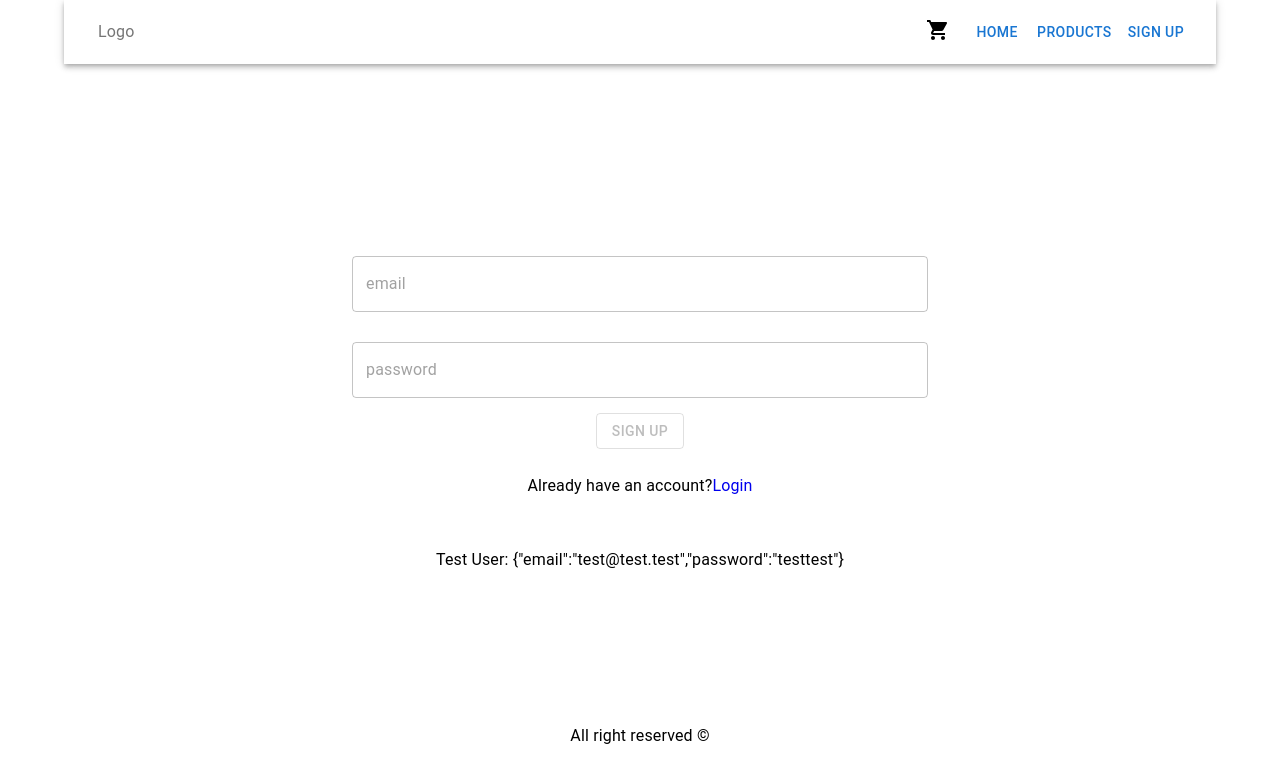
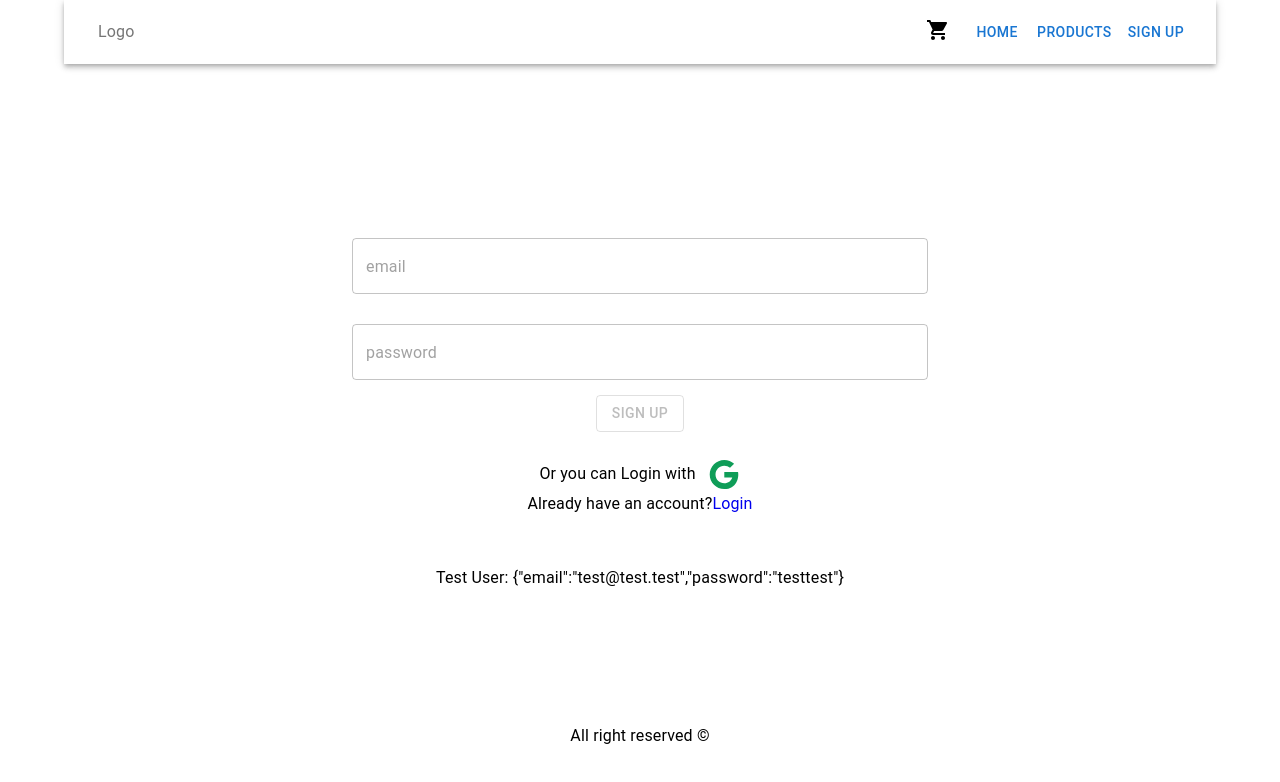
Before and after one commit to whatislove-zh/restaurant-demo, a React (Create React App) app: page /signup in a window 1280 px wide. Shown: the top 782 px of the page. Built offline with nearby package versions, Linux system fonts and the light colour scheme; no server answers.

Commit message:
add google auth

```diff
--- a/src/pages/Login.jsx
+++ b/src/pages/Login.jsx
@@ -3,12 +3,16 @@ import {
   signInWithEmailAndPassword,
   getAuth,
   createUserWithEmailAndPassword,
+  signInWithPopup,
+  GoogleAuthProvider,
 } from "firebase/auth";
 import { useEffect, useState } from "react";
 import { useDispatch, useSelector } from "react-redux";
 import { Link, useNavigate } from "react-router-dom";
 import { setUser, userInfo } from "../store/features/user/userSlice";
 import { useForm } from "react-hook-form";
+
+import GoogleIcon from "@mui/icons-material/Google";
 
 const testUser = {
   email: "test@test.test",
@@ -67,14 +71,27 @@ export const Login = ({ isSignUp = false }) => {
               id: user.uid,
             })
           );
-
-
           navigate("/profile");
         })
         .catch((err) => {
           setAuthError(err.message);
         });
     }
+  };
+
+  const googleAuth = () => {
+    const auth = getAuth();
+    const provider = new GoogleAuthProvider();
+    signInWithPopup(auth, provider)
+      .then((result) => {
+        const user = result.user;
+        console.log(user);
+        setUser(user);
+      })
+      .catch((err) => {
+        console.log(err);
+      });
+    console.log("click");
   };
 
   return (
@@ -136,6 +153,15 @@ export const Login = ({ isSignUp = false }) => {
         </Button>
       </Box>
 
+      <Box sx={{ display: "flex", alignItems: "center", gap: "10px" }}>
+        <Typography>Or you can Login with</Typography>
+        <GoogleIcon
+          onClick={googleAuth}
+          fontSize="large"
+          sx={{ color: "#0F9D58", cursor: "pointer" }}
+        />
+      </Box>
+
       {isSignUp ? (
         <Typography>
           Already have an account?
--- a/src/pages/Profile.jsx
+++ b/src/pages/Profile.jsx
@@ -59,7 +59,7 @@ export const Profile = () => {
             width: "280px",
           }}
         >
-          <Avatar sx={{ width: "100px", height: "100px" }} src="userAvatar" />
+          <Avatar sx={{ width: "100px", height: "100px" }} src={null} />
           <Typography variant="h6">{email}</Typography>
         </Box>
       </Paper>
```
